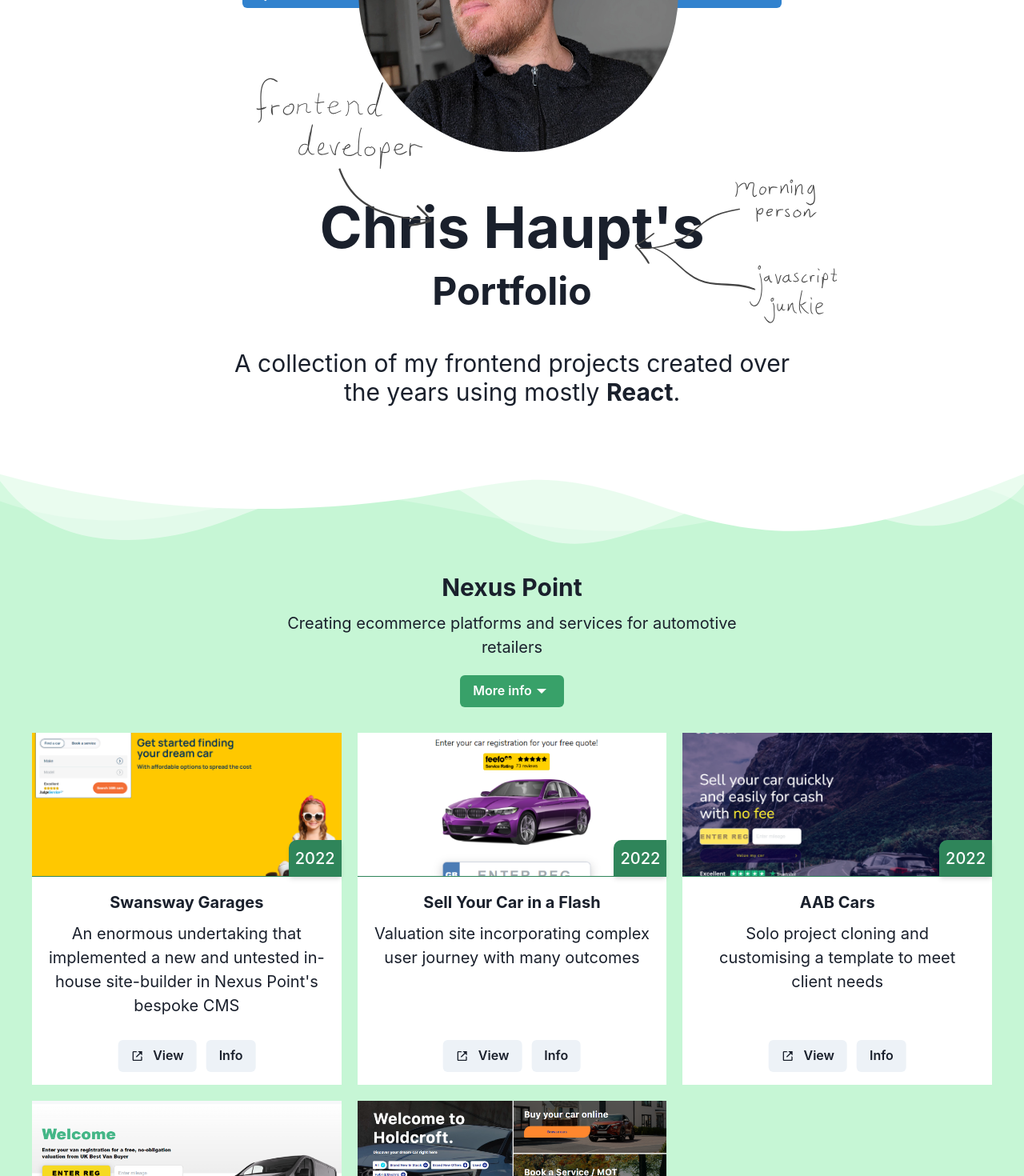
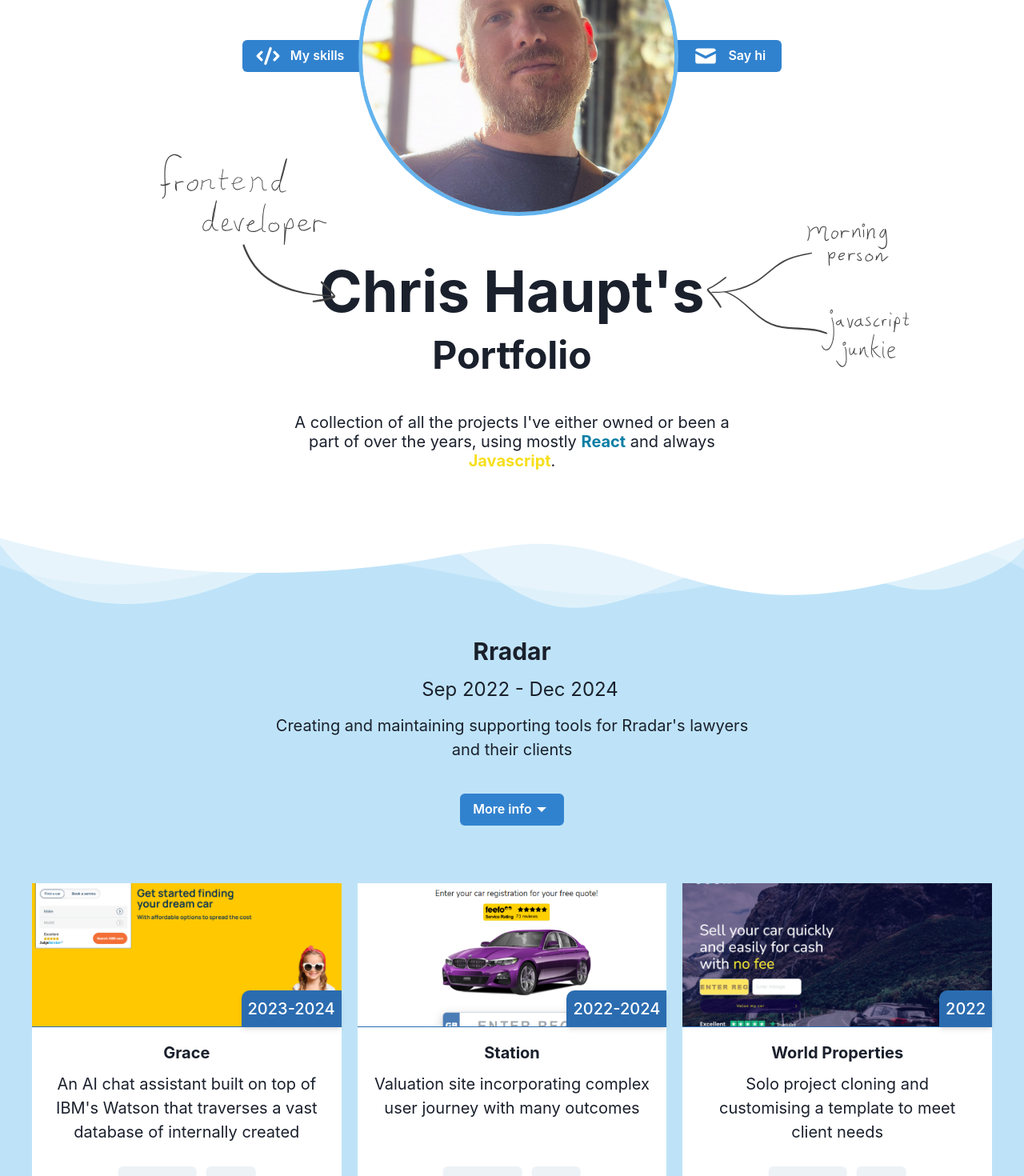
Before and after one commit to erasebegin/portfolio-2024, a React (Vite) app: page / in a window 1280 px wide. Shown: the part 260-1730 px from the top of the page at 80% size. Built offline with nearby package versions, Linux system fonts and the light colour scheme.

Commit message:
styling changes, bug fixes and adding rradar section

```diff
--- a/src/chakra-globals.ts
+++ b/src/chakra-globals.ts
@@ -1,6 +1,10 @@
 import { extendTheme, StyleFunctionProps } from "@chakra-ui/react";
 
 const theme = extendTheme({
+  colors: {
+    reactBlue: '#0A7EA4',
+    javascriptYellow: '#F7DF1C'
+  },
   components: {
     Link: {
       baseStyle: (props: StyleFunctionProps) => ({
--- a/src/components/Footer.tsx
+++ b/src/components/Footer.tsx
@@ -69,10 +69,10 @@
       </Flex>
       <Flex justify="center" align="center" mt={3}>
         <Text mb={0}>
-          Created using <strong style={{ color: "#0A7EA4" }}>React</strong>
+          Created using <strong style={{ color: theme.colors.reactBlue }}>React</strong>
         </Text>
         <Box mx={1}>
-          <GrReactjs size="2rem" color="#0A7EA4" />
+          <GrReactjs size="2rem" color={theme.colors.reactBlue} />
         </Box>
         <Text>
           Check out the source over on{" "}
--- a/src/components/Hero.tsx
+++ b/src/components/Hero.tsx
@@ -25,32 +25,13 @@
   const theme = useTheme();
 
   return (
-    <Box minH="800px">
-      <Divider color={theme.colors.blue[100]} />
+    <Box minH="900px" pt={20}>
+      <Divider chakraProps={{ color: theme.colors.blue[100] }} />
       <Stack
         pt={[showLogos ? 15 : 0, showLogos ? 15 : 0, showLogos ? 150 : 50]}
         transition="200ms ease-in-out"
         pos="relative"
       >
-        <HeroSvg
-          side="left"
-          display={["none", "none", "none", "initial"]}
-          aria-label="frontend developer"
-          pos="absolute"
-          bottom="280px"
-          left="300px"
-          maxW="300px"
-        />
-
-        <HeroSvg
-          side="right"
-          display={["none", "none", "none", "initial"]}
-          aria-label="morning person, javascript junkie"
-          pos="absolute"
-          bottom="160px"
-          right="18%"
-          maxW="300px"
-        />
 
         <Flex
           align="center"
@@ -108,7 +89,10 @@
           <Box pos="relative" zIndex="4">
             <Logos showLogos={showLogos} />
             <Image
-              src="./images/me-aibg.jpg"
+              src="./images/me-shell-crop.jpeg"
+              border="solid"
+              borderWidth={5}
+              borderColor="blue.300"
               alt="headshot, face turned to side, background is balck-and-white"
               borderRadius="full"
               boxSize={[
@@ -166,8 +150,30 @@
           px={3}
           pt={showLogos ? 150 : 50}
           transition="200ms ease-in-out"
+          w="600px"
+          mx="auto"
           align="center"
+          pos="relative"
         >
+          <HeroSvg
+            side="left"
+            display={["none", "none", "none", "initial"]}
+            aria-label="frontend developer"
+            pos="absolute"
+            left="-160px"
+            top="-100px"
+            maxW="300px"
+          />
+
+          <HeroSvg
+            side="right"
+            display={["none", "none", "none", "initial"]}
+            aria-label="morning person, javascript junkie"
+            pos="absolute"
+            right="-200px"
+            top="-20px"
+            maxW="300px"
+          />
           <Heading as="h1" size={["3xl", "4xl"]} mb={3}>
             Chris Haupt's
           </Heading>
@@ -176,14 +182,14 @@
           </Heading>
           <Heading
             as="h3"
-            size="lg"
+            size="md"
             maxW={700}
             fontWeight="400"
             pb={20}
             textAlign="center"
           >
-            A collection of my frontend projects created over the years using
-            mostly <b>React</b>.
+            A collection of all the projects I've either owned or been a part of over the years, using
+            mostly <strong style={{ color: theme.colors.reactBlue }}>React</strong> and always <strong style={{ color: theme.colors.javascriptYellow }}>Javascript</strong>.
           </Heading>
         </Stack>
       </Stack>
--- a/src/components/Logos.tsx
+++ b/src/components/Logos.tsx
@@ -1,6 +1,7 @@
 import styled from "@emotion/styled";
 import { css } from "@emotion/react";
 import { useMediaQuery } from "@chakra-ui/react";
+import { logoArr } from "../data/logos";
 
 interface LogosProps {
   showLogos: boolean;
@@ -13,19 +14,6 @@
 
 export default function Logos({ showLogos }: LogosProps) {
   const [isMobile] = useMediaQuery("(max-width: 48em)");
-
-  const logoArr = [
-    "firebase",
-    "react",
-    "graphql",
-    "chakra",
-    "next-js",
-    "jira",
-    "sass",
-    "github",
-    "vue",
-    "nuxt",
-  ];
 
   return (
     <CircleArrangement $show={showLogos} $isMobile={isMobile}>
--- a/src/components/Section.tsx
+++ b/src/components/Section.tsx
@@ -59,6 +59,7 @@
       marginTop="0 !important"
       _last={{ pb: 20 }}
     >
+      <ImageModal modalContent={modalContent} />
       <Divider chakraProps={{ color: chakraDividerColor }} />
       <Stack
         w="full"
@@ -70,18 +71,15 @@
         margin="auto"
         gap={3}
       >
-        <ImageModal modalContent={modalContent} />
         <Heading as="h2" size="lg">
           {title}
         </Heading>
+        <Text as='b' fontWeight={400} fontSize="2xl" pl={5}>{sectionInfo?.duration}</Text>
         <Text maxW="600">{subtitle}</Text>
         {sectionInfo && (
           <Stack align="center" pb={5}>
             <SectionInfoBody showInfo={showInfo}>
-              <Heading as="h3" size="md" fontWeight="300" mb={3}>
-                {sectionInfo?.duration}
-              </Heading>
-              <Text align="left" fontSize="md" mb={5}>
+              <Text align="center" fontSize="md" mb={5}>
                 {sectionInfo?.description}
               </Text>
               <Grid
@@ -111,7 +109,7 @@
                 ))}
               </Grid>
             </SectionInfoBody>
-            <Button onClick={() => setShowInfo(!showInfo)} colorScheme={color}>
+            <Button mt={5} mb={10} onClick={() => setShowInfo(!showInfo)} colorScheme={color}>
               More info
               <Icon
                 as={IoMdArrowDropright}
--- /dev/null
+++ b/src/data/logos.ts
@@ -0,0 +1,12 @@
+export const logoArr = [
+  // "firebase",
+  "react",
+  "graphql",
+  "chakra",
+  "next-js",
+  "jira",
+  "sass",
+  "github",
+  "vue",
+  // "nuxt",
+];
--- a/src/data/sectionData.ts
+++ b/src/data/sectionData.ts
@@ -30,13 +30,72 @@
 
 const data: Project[] = [
   {
+    title: "Rradar",
+    subtitle:
+      "Creating and maintaining supporting tools for Rradar's lawyers and their clients",
+    color: "blue",
+    dividerColor: "white",
+    buttonColor: "green",
+    dividerAlt: true,
+    sectionInfo: {
+      duration: "Sep 2022 - Dec 2024",
+      description:
+        'As well as offering legal services, Rradar also has a suite of digital products and tools such as an AI assistant, a vast knowledge base of articles written by Rradar staff and tools for reporting workplace incidents. I was primarily responsible for developing and maintaining their AI assistant which had Android, iOS and web versions.',
+      tech: ["react", "next-js", "github", "jira", "sass", "react-native"],
+    },
+    cards: [
+      {
+        title: "Grace",
+        year: "2023-2024",
+        image: "./images/swansway.png",
+        description:
+          "An AI chat assistant built on top of IBM's Watson that traverses a vast database of internally created ",
+        demoUrl: "https://www.swanswaygarages.com/",
+        tech: ["vue", "nuxt", "github", "jira", "sass"],
+        modal: [
+          'Building components for use with in-house "page builder"',
+          "Biggest UK client with more than 20 dealerships located across the UK",
+          "Very tight deadlines with rapid prototyping and deployment",
+        ],
+      },
+      {
+        title: "Station",
+        year: "2022-2024",
+        image: "./images/sell-your-car-in-a-flash.png",
+        description:
+          "Valuation site incorporating complex user journey with many outcomes",
+        demoUrl: "https://www.sellyourcarinaflash.com/",
+        tech: ["vue", "nuxt", "github", "jira", "sass"],
+        modal: [
+          "Tasked with total overhaul of valuation process",
+          "Modernised and updated according to designs",
+          "Incorporated file drag-and-drop",
+          "Leveraged in-house custom framework and CMS to generate forms and styling",
+        ],
+      },
+      {
+        title: "World Properties",
+        year: "2022",
+        image: "./images/aab-cars.png",
+        description:
+          "Solo project cloning and customising a template to meet client needs",
+        demoUrl: "https://aabcars.pre.nexuspointdev.co.uk/",
+        tech: ["vue", "nuxt", "github", "jira", "sass"],
+        modal: [
+          "Leveraged custom in-house styling framework and design patterns",
+          "Total overhaul of home hero design",
+          "New bespoke components to meet client needs e.g. sticky valuation form",
+          "implementing 3rd-party apis such as Trustpilot",
+        ],
+      },
+    ],
+  }, {
     title: "Nexus Point",
     subtitle:
       "Creating ecommerce platforms and services for automotive retailers",
     color: "green",
-    dividerColor: "white",
+    dividerColor: "blue",
     buttonColor: "green",
-    dividerAlt: true,
     sectionInfo: {
       duration: "Feb 2022 - Aug 2022",
       description:
```
Also changed, not shown: public/images/me-shell-crop.jpeg (added).
